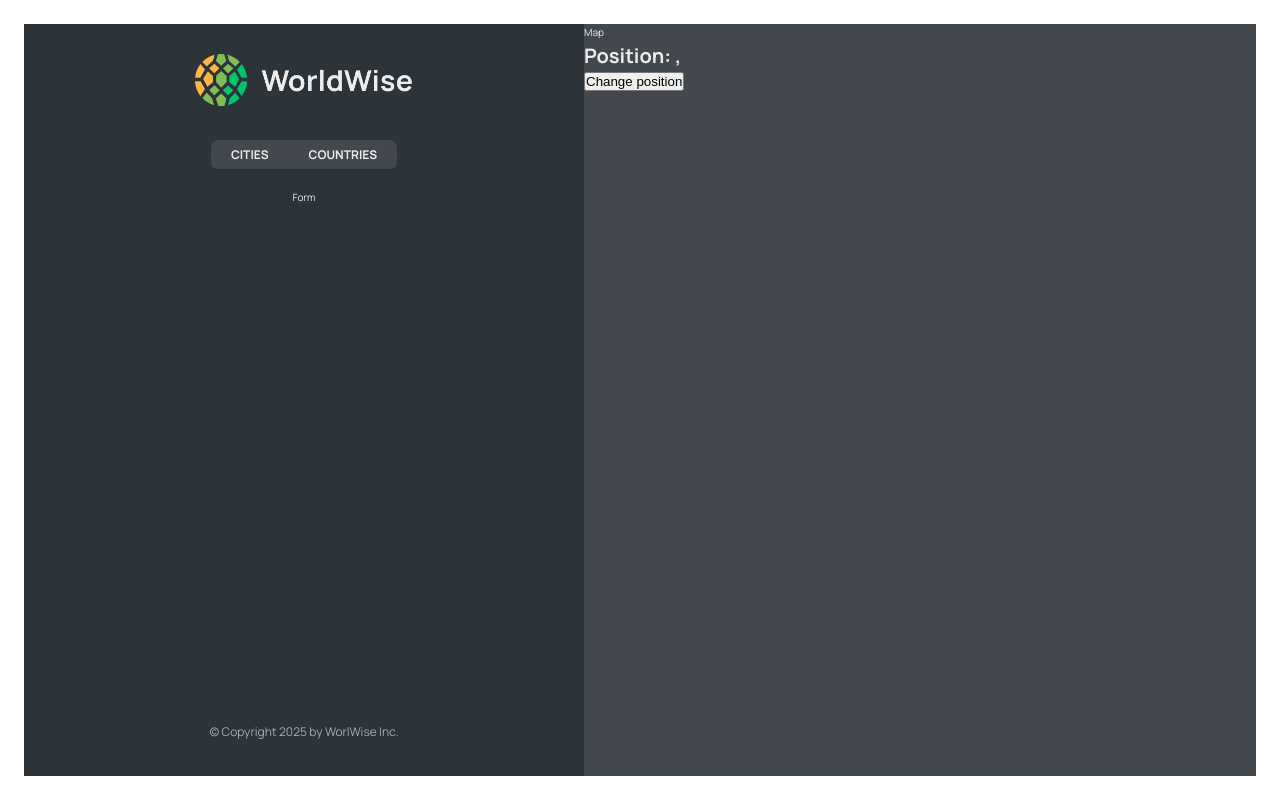
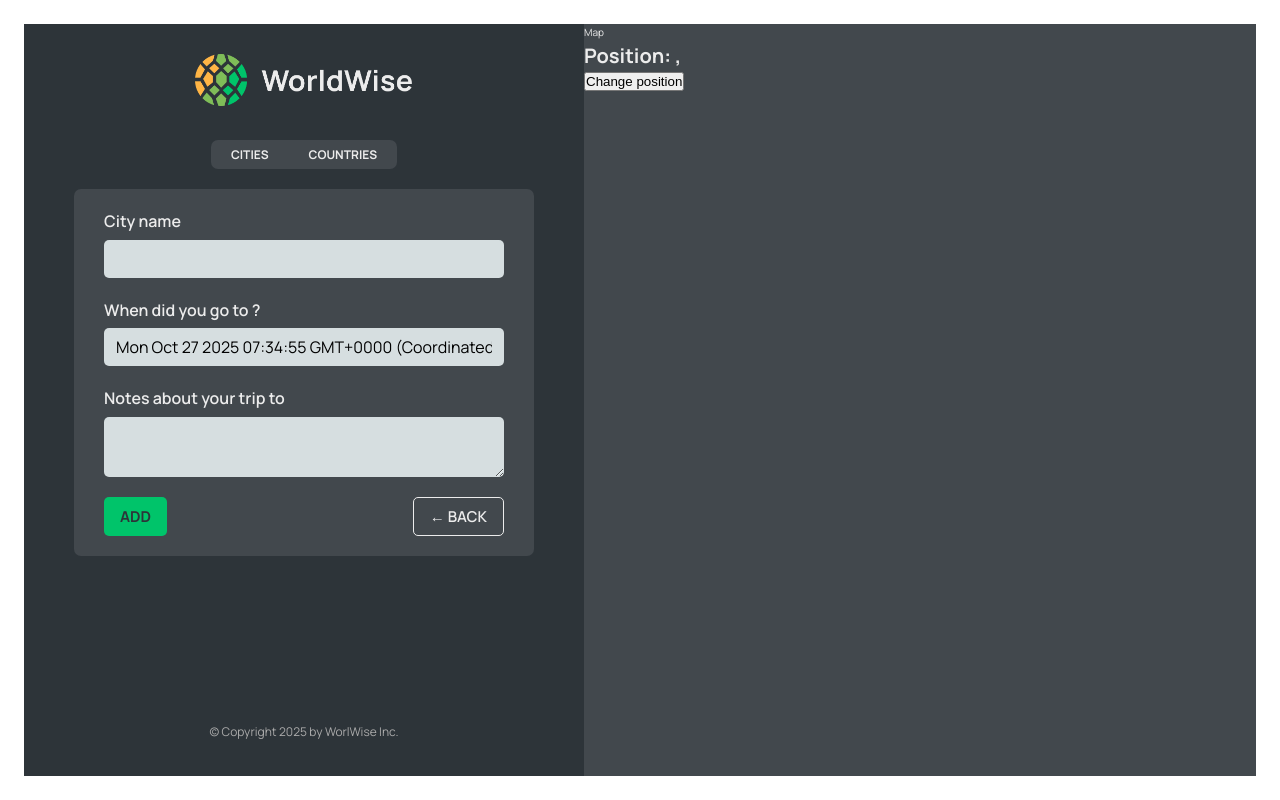
Before and after one commit to luther0929/WorldWise, a React (Vite) app: page /app/form in a window 1280 px wide. Built offline with nearby package versions, Linux system fonts and the light colour scheme; data requests are answered from the project's data file.

Commit message:
feat(route): implement useNavigate hook on Map to form navigation and Form back button

```diff
--- a/src/App.jsx
+++ b/src/App.jsx
@@ -1,13 +1,14 @@
-import { useState, useEffect } from "react";
-import { BrowserRouter, Routes, Route } from "react-router-dom";
+import { useState, useEffect } from 'react';
+import { BrowserRouter, Routes, Route } from 'react-router-dom';
 import Homepage from './pages/Homepage';
 import Product from './pages/Product';
 import Pricing from './pages/Pricing';
-import Login from './pages/Login'
-import PageNotFound from './pages/PageNotFound'
+import Login from './pages/Login';
+import PageNotFound from './pages/PageNotFound';
 import AppLayout from './pages/AppLayout';
-import CityList from './components/CityList'
-import City from "./components/City";
+import CityList from './components/CityList';
+import City from './components/City';
+import Form from './components/Form';
 import CountryList from './components/CountryList';
 
 const BASE_URL = 'http://localhost:8000';
@@ -16,10 +17,10 @@ function App() {
   const [cities, setCities] = useState([]);
   const [isLoading, setIsLoading] = useState(false);
 
-  useEffect(function() {
+  useEffect(function () {
     async function fetchCities() {
       try {
-        setIsLoading(true)
+        setIsLoading(true);
         const res = await fetch(`${BASE_URL}/cities`);
         const data = await res.json();
         setCities(data);
@@ -32,24 +33,33 @@ function App() {
     fetchCities();
   }, []);
 
-  return(
+  return (
     <BrowserRouter>
       <Routes>
         <Route index element={<Homepage />} />
-        <Route path='product' element={<Product />} />
-        <Route path='pricing' element={<Pricing />} />
-        <Route path='login' element={<Login />} />
-        <Route path='app' element={<AppLayout />}>
-          <Route index element={<CityList cities={cities} isLoading={isLoading} />} />
-          <Route path='cities' element={<CityList cities={cities} isLoading={isLoading} />} />
-          <Route path='cities/:id' element={<City />} />
-          <Route path='countries' element={<CountryList cities={cities} isLoading={isLoading}/>} />
-          <Route path='form' element={<p>Form</p>} />
+        <Route path="product" element={<Product />} />
+        <Route path="pricing" element={<Pricing />} />
+        <Route path="login" element={<Login />} />
+        <Route path="app" element={<AppLayout />}>
+          <Route
+            index
+            element={<CityList cities={cities} isLoading={isLoading} />}
+          />
+          <Route
+            path="cities"
+            element={<CityList cities={cities} isLoading={isLoading} />}
+          />
+          <Route path="cities/:id" element={<City />} />
+          <Route
+            path="countries"
+            element={<CountryList cities={cities} isLoading={isLoading} />}
+          />
+          <Route path="form" element={<Form />} />
         </Route>
-        <Route path='*' element={<PageNotFound />} />
+        <Route path="*" element={<PageNotFound />} />
       </Routes>
     </BrowserRouter>
   );
 }
 
-export default App
+export default App;
--- /dev/null
+++ b/src/components/Button.jsx
@@ -0,0 +1,11 @@
+import styles from './Button.module.css';
+
+function Button({ children, onClick, type }) {
+  return (
+    <button onClick={onClick} className={`${styles.btn} ${styles[type]}`}>
+      {children}
+    </button>
+  );
+}
+
+export default Button;
--- a/src/components/CountryList.jsx
+++ b/src/components/CountryList.jsx
@@ -4,22 +4,26 @@ import styles from './CountryList.module.css';
 import CountryItem from './CountryItem';
 
 function CountryList({ cities, isLoading }) {
+  if (isLoading) return <Spinner />;
 
-    if(isLoading) return <Spinner />
-
-    if(!cities.length) return <Message message='Add your first city by clicking on a city on the map' />
+  if (!cities.length)
+    return (
+      <Message message="Add your first city by clicking on a city on the map" />
+    );
 
   const countries = cities.reduce((arr, city) => {
-        if(!arr.map(el=>el.country).includes(city.country)){
-            return [...arr, {country: city.country, emoji: city.emoji}]
+    if (!arr.map((el) => el.country).includes(city.country)) {
+      return [...arr, { country: city.country, emoji: city.emoji }];
     } else {
-            return arr
+      return arr;
     }
   }, []);
 
   return (
     <ul className={styles.countryList}>
-            {countries.map((country) => <CountryItem country={country} />)}
+      {countries.map((country) => (
+        <CountryItem country={country} key={country.country} />
+      ))}
     </ul>
   );
 }
--- a/src/components/Form.jsx
+++ b/src/components/Form.jsx
@@ -1,22 +1,24 @@
 // "https://api.bigdatacloud.net/data/reverse-geocode-client?latitude=0&longitude=0"
 
-import { useState } from "react";
-
-import styles from "./Form.module.css";
+import { useState } from 'react';
+import { useNavigate } from 'react-router-dom';
+import styles from './Form.module.css';
+import Button from './Button.jsx';
 
 export function convertToEmoji(countryCode) {
   const codePoints = countryCode
     .toUpperCase()
-    .split("")
+    .split('')
     .map((char) => 127397 + char.charCodeAt());
   return String.fromCodePoint(...codePoints);
 }
 
 function Form() {
-  const [cityName, setCityName] = useState("");
-  const [country, setCountry] = useState("");
+  const navigate = useNavigate();
+  const [cityName, setCityName] = useState('');
+  const [country, setCountry] = useState('');
   const [date, setDate] = useState(new Date());
-  const [notes, setNotes] = useState("");
+  const [notes, setNotes] = useState('');
 
   return (
     <form className={styles.form}>
@@ -49,8 +51,16 @@ function Form() {
       </div>
 
       <div className={styles.buttons}>
-        <button>Add</button>
-        <button>&larr; Back</button>
+        <Button type="primary">Add</Button>
+        <Button
+          type="back"
+          onClick={(e) => {
+            e.preventDefault();
+            navigate(-1);
+          }}
+        >
+          &larr; Back
+        </Button>
       </div>
     </form>
   );
--- a/src/components/Map.jsx
+++ b/src/components/Map.jsx
@@ -1,13 +1,20 @@
-import { useSearchParams } from 'react-router-dom';
+import { useNavigate, useSearchParams } from 'react-router-dom';
 import styles from './Map.module.css';
 
 function Map() {
+  const navigate = useNavigate();
+
   const [searchParams, setSearchParams] = useSearchParams();
   const lat = searchParams.get('lat');
   const lng = searchParams.get('lng');
 
   return (
-    <div className={styles.mapContainer}>
+    <div
+      className={styles.mapContainer}
+      onClick={() => {
+        navigate('form');
+      }}
+    >
       <p>Map</p>
       <h1>
         Position: {lat}, {lng}
```
Lines whose indentation alone changed are shown as unchanged.
